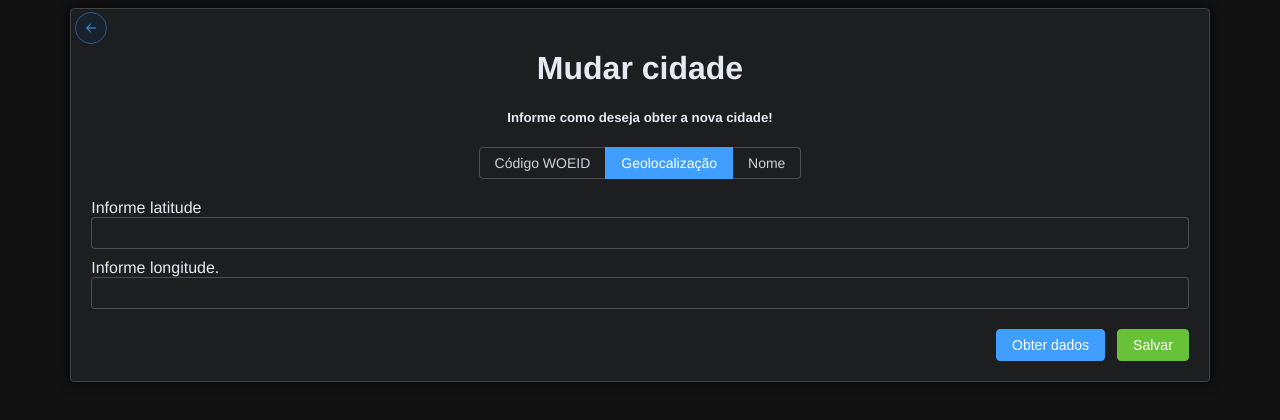
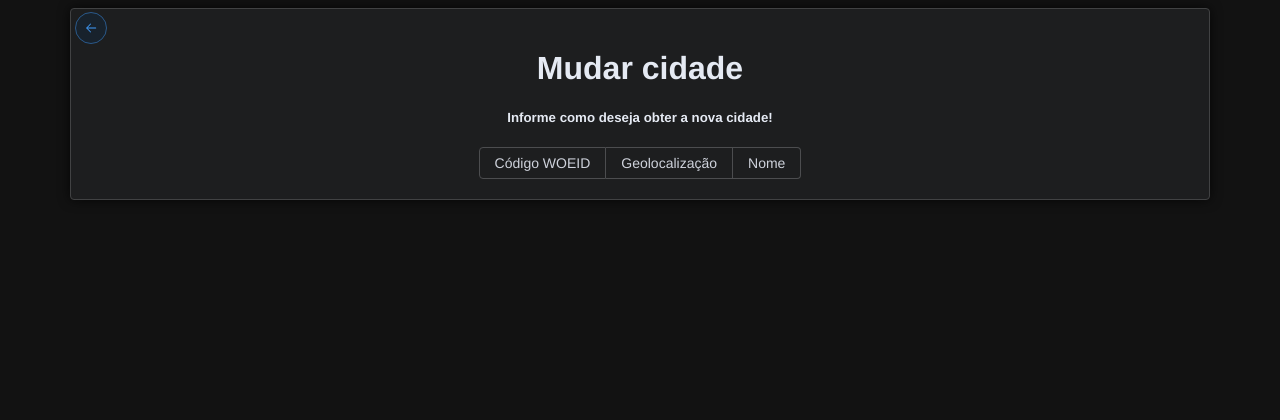
Before and after one commit to Tiago-Alves-dos-Santos/weather-development, a Vue app: page /city in a window 1280 px wide. Shown: the top 420 px of the page. Built offline with nearby package versions, Linux system fonts and the light colour scheme.

Commit message:
database finalized

```diff
--- a/src/components/change-city/CodeWoeid.vue
+++ b/src/components/change-city/CodeWoeid.vue
@@ -14,18 +14,20 @@
             </el-alert>
         </div>
         <div class="btn-save">
-            <el-button type="primary" @click="getWoeid">Buscar</el-button>
+            <el-button type="primary" @click="getWoeid">Atualizar</el-button>
             <el-button type="success" @click="save">Salvar</el-button>
         </div>
     </div>
 </template>
 <script setup>
-import { ref } from 'vue';
+import { ref, onMounted } from 'vue';
+import { ElMessage } from 'element-plus'
 import axios from 'axios';
 import API from '../../js/api';
 import VALIDATE from '../../js/validate';
+import DATABASE from '../../js/database';
 
-let messages = ref('');
+const messages = ref('');
 const form = ref({
     code: '',
     city: ''
@@ -37,7 +39,7 @@ function getWoeid() {
     ], [
         form.value.city,
     ], [
-        ['required','min:5','max:20']
+        ['required', 'min:5', 'max:20']
     ]);
     if (!validate) {
         messages.value = VALIDATE.messages;
@@ -49,6 +51,35 @@ function getWoeid() {
     }
 }
 function save() {
-    console.log('save');
+    messages.value = '';
+    let validate = VALIDATE.validate([
+        'código'
+    ], [
+        form.value.code,
+    ], [
+        ['required', 'integer']
+    ]);
+    if (!validate) {
+        messages.value = VALIDATE.messages;
+    } else {
+        if (!form.value.code) {
+            API.change_city.getWoeid(form.value.city).then(response => {
+                form.value.code = response.woeid;
+                form.value.city = response.name;
+            });
+        }
+        DATABASE.setWoeid(form.value.code);
+        ElMessage({
+            message: "Dados salvos",
+            type: 'success',
+        });
+    }
 }
+onMounted(() => {
+    if (DATABASE.getChoose() == 'Código WOEID') {
+        let data = DATABASE.getwoeid();
+        form.value.code = data.woeid;
+        console.log(typeof form.value.code, form.value.code);
+    }
+})
 </script>
--- a/src/components/change-city/GeoLocation.vue
+++ b/src/components/change-city/GeoLocation.vue
@@ -10,21 +10,25 @@
             <div style="margin-top:10px"></div>
         </div>
         <div class="result">
-
+            <el-alert title="Erros de validação" type="error" :closable="false" v-show="messages" show-icon>
+                <p v-html="messages"></p>
+            </el-alert>
         </div>
         <div class="btn-save">
-            <el-button type="primary" @click="getLocation">Obter dados</el-button>
-            <el-button type="success">Salvar</el-button>
+            <el-button type="primary" @click="getLocation">Atualizar dados</el-button>
+            <el-button type="success" @click="save">Salvar</el-button>
         </div>
     </div>
 </template>
 <script setup>
-import { ref } from 'vue';
+import { ref, onMounted } from 'vue';
 import { ElMessage } from 'element-plus'
 import axios from 'axios';
 import API from '../../js/api';
 import VALIDATE from '../../js/validate';
+import DATABASE from '../../js/database';
 
+let messages = ref('');
 const form = ref({
     lat: '',
     long: '',
@@ -70,4 +74,35 @@ function getLocation() {
         });
     }
 }
+function save() {
+    messages.value = '';
+    let validate = VALIDATE.validate([
+        'latitude',
+        'longitude'
+    ], [
+        form.value.lat,
+        form.value.long,
+    ], [
+        ['required', 'number'],
+        ['required', 'number'],
+    ]);
+    if (!validate) {
+        messages.value = VALIDATE.messages;
+    } else {
+        DATABASE.setGeoLocation(form.value.lat, form.value.long);
+        ElMessage({
+            message: "Dados salvos",
+            type: 'success',
+        });
+    }
+
+}
+
+onMounted(() => {
+    if (DATABASE.getChoose() == 'Geolocalização') {
+        let data = DATABASE.getGeoLocation();
+        form.value.lat = data.latitude;
+        form.value.long = data.longitude;
+    }
+})
 </script>
--- a/src/components/change-city/NameCity.vue
+++ b/src/components/change-city/NameCity.vue
@@ -6,17 +6,45 @@
             <el-input v-model="form.name" />
         </div>
         <div class="result">
-
+            <el-alert title="Erros de validação" type="error" :closable="false" v-show="messages" show-icon>
+                <p v-html="messages"></p>
+            </el-alert>
         </div>
         <div class="btn-save">
-            <el-button type="success">Salvar</el-button>
+            <el-button type="success" @click="save">Salvar</el-button>
         </div>
     </div>
 </template>
 <script setup>
 import { ref } from 'vue';
-
+import { ElMessage } from 'element-plus'
+import axios from 'axios';
+import API from '../../js/api';
+import VALIDATE from '../../js/validate';
+import DATABASE from '../../js/database';
+let messages = ref('');
 const form = ref({
     name: '',
 })
+
+function save() {
+    messages.value = '';
+    let validate = VALIDATE.validate([
+        'nome da cidade',
+    ], [
+        form.value.name,
+    ], [
+        ['required','min:5','max:50'],
+    ]);
+    if (!validate) {
+        messages.value = VALIDATE.messages;
+    } else {
+        DATABASE.setCityName(form.value.name);
+        ElMessage({
+            message: "Dados salvos",
+            type: 'success',
+        });
+    }
+
+}
 </script>
--- a/src/js/database.js
+++ b/src/js/database.js
@@ -0,0 +1,45 @@
+let DATABASE = {
+    setChoose: (choose) => {
+        sessionStorage.setItem('choose', choose);
+    },
+    getChoose: () => {
+        let choose = sessionStorage.getItem('choose');
+        return choose ? choose : '';
+    },
+    setWoeid: (code) => {
+        DATABASE.setChoose('Código WOEID');
+        sessionStorage.setItem('woeid', code)
+    },
+    getwoeid: () => {
+        return {
+            'choose': DATABASE.getChoose(),
+            'woeid': sessionStorage.getItem('woeid')
+        }
+    },
+    setGeoLocation: (latitude, longitude) => {
+        DATABASE.setChoose('Geolocalização');
+        sessionStorage.setItem('latitude', latitude);
+        sessionStorage.setItem('longitude', longitude);
+    },
+    getGeoLocation: () => {
+        return {
+            'choose': DATABASE.getChoose(),
+            'latitude': sessionStorage.getItem('latitude'),
+            'longitude': sessionStorage.getItem('longitude')
+        }
+    },
+    setCityName: (name) => {
+        DATABASE.setChoose('Nome');
+        sessionStorage.setItem('city_name', name);
+    },
+    getCityName: () => {
+        return {
+            'choose': DATABASE.getChoose(),
+            'city_name': sessionStorage.getItem('city_name')
+        }
+    },
+    clearAll: () => {
+        sessionStorage.clear();
+    }
+}
+export default DATABASE;
--- a/src/js/validate.js
+++ b/src/js/validate.js
@@ -40,6 +40,14 @@ let VALIDATE = {
                     return false;
                 }
                 break;
+            case 'number':
+                if(typeof model === 'number'){
+                    return true
+                }else{
+                    VALIDATE.messages += `O campo ${name} deve ser um valor numérico <br>`;
+                    return false;
+                }
+                break;
             case 'min':
                 if(model.length >= parameter){
                     return true;
--- a/src/views/ChangeCityView.vue
+++ b/src/views/ChangeCityView.vue
@@ -38,11 +38,20 @@
 <script setup>
 import * as Icons from '@element-plus/icons-vue'
 import { reactive, computed, ref, onMounted, watch } from 'vue'
+import axios from 'axios';
+import API from '../js/api';
+import VALIDATE from '../js/validate';
+import DATABASE from '../js/database';
 //components
 import CodeWoeid from '@/components/change-city/CodeWoeid.vue';
 import GeoLocation from '@/components/change-city/GeoLocation.vue';
 import NameCity from '@/components/change-city/NameCity.vue';
 
 const icons = ref(Icons);
-const option = ref('Geolocalização');
+const option = ref(DATABASE.getChoose());
+
+onMounted(() => {
+
+})
+
 </script>
```
